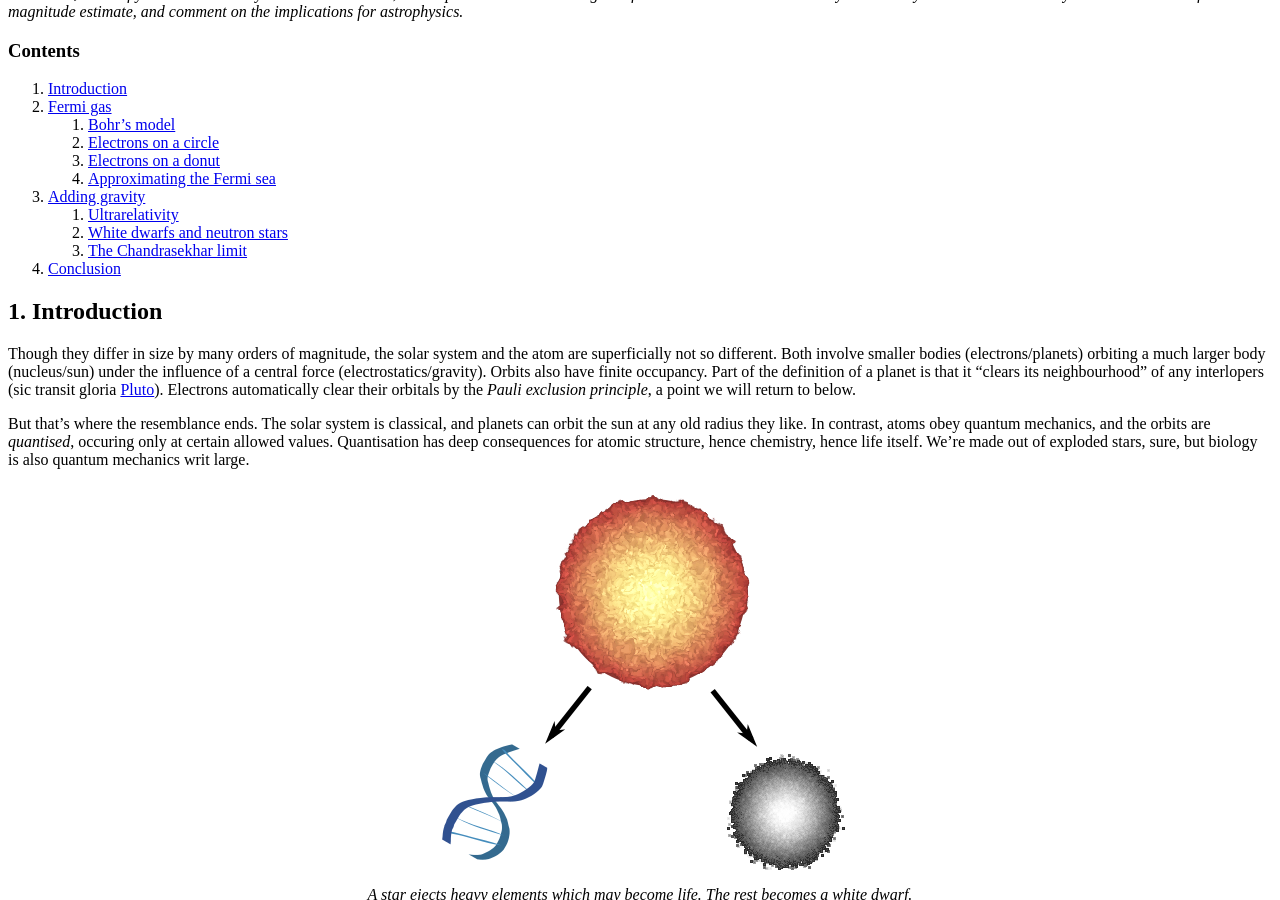
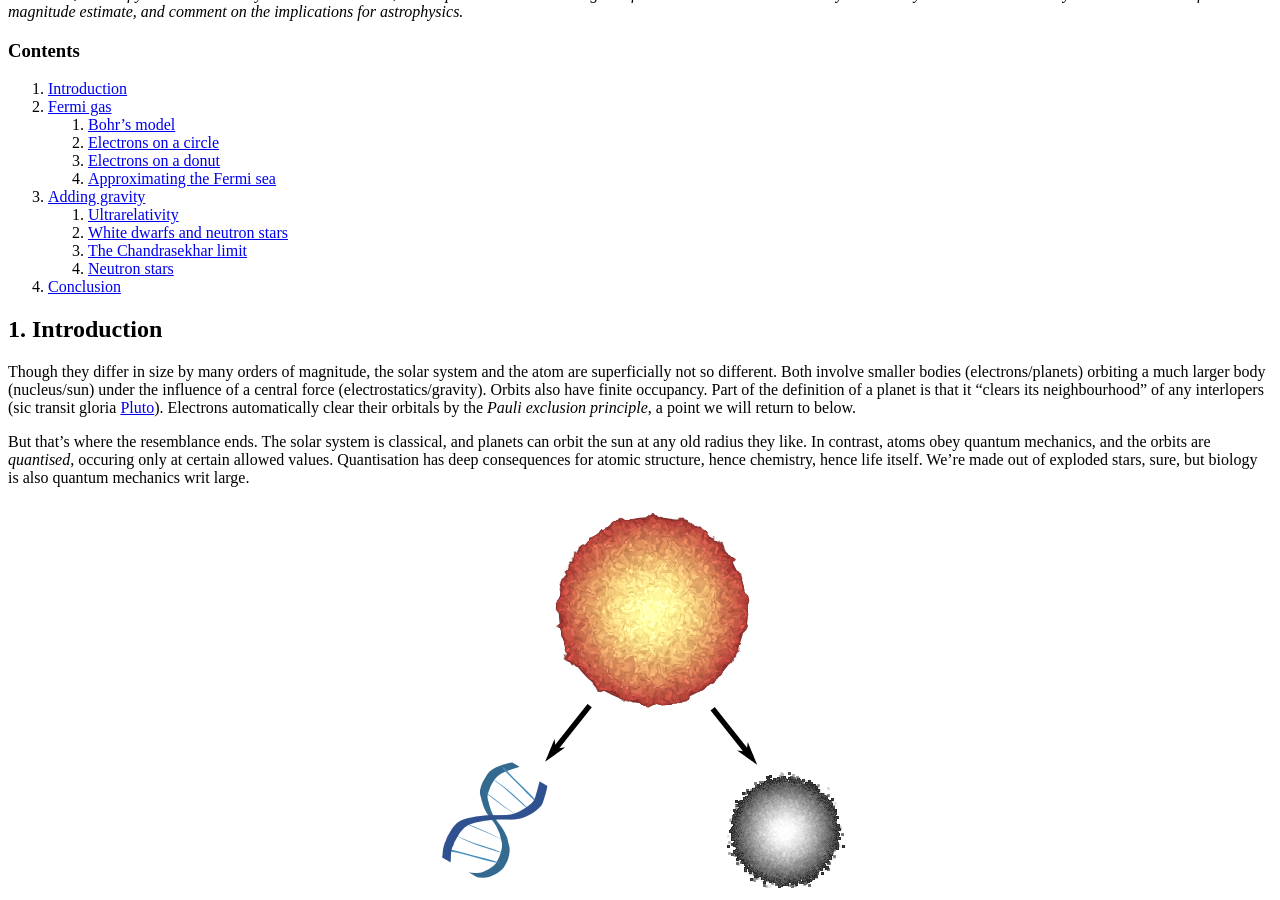
Before and after one commit to hapax/hapax.github.io, a Jekyll site: the page built from assets/chandra.md, in a window 1280 px wide and 900 px high, scrolled down 519 px. Built offline with Jekyll 4.4.1, drawn with Linux system fonts in a browser that asks for light colours; our own code applies the rules of GitHub Pages for plain Markdown files; formulas are drawn with MathJax 3; a script that is not in the unit is left out.

Commit message:
Update chandra.md

```diff
--- a/assets/chandra.md
+++ b/assets/chandra.md
@@ -24,6 +24,7 @@
    1. <a href="#sec-3-1">Ultrarelativity</a>
    2. <a href="#sec-3-2">White dwarfs and neutron stars</a>
    3. <a href="#sec-3-3">The Chandrasekhar limit</a>
+   4. <a href="#sec-3-4">Neutron stars</a>
 4. <a href="#sec-4">Conclusion</a>
 
 ## 1. Introduction <a id="sec-1" name="sec-1"></a>
@@ -957,6 +958,8 @@
 
 ---
 
+### 3.4. Neutron stars<a id="sec-3-4" name="sec-3-4"></a>
+
 How are neutron stars different from white dwarfs?
 Neutrons are fermions, so if we pack them into a box, there will be
 degeneracy pressure.
```
